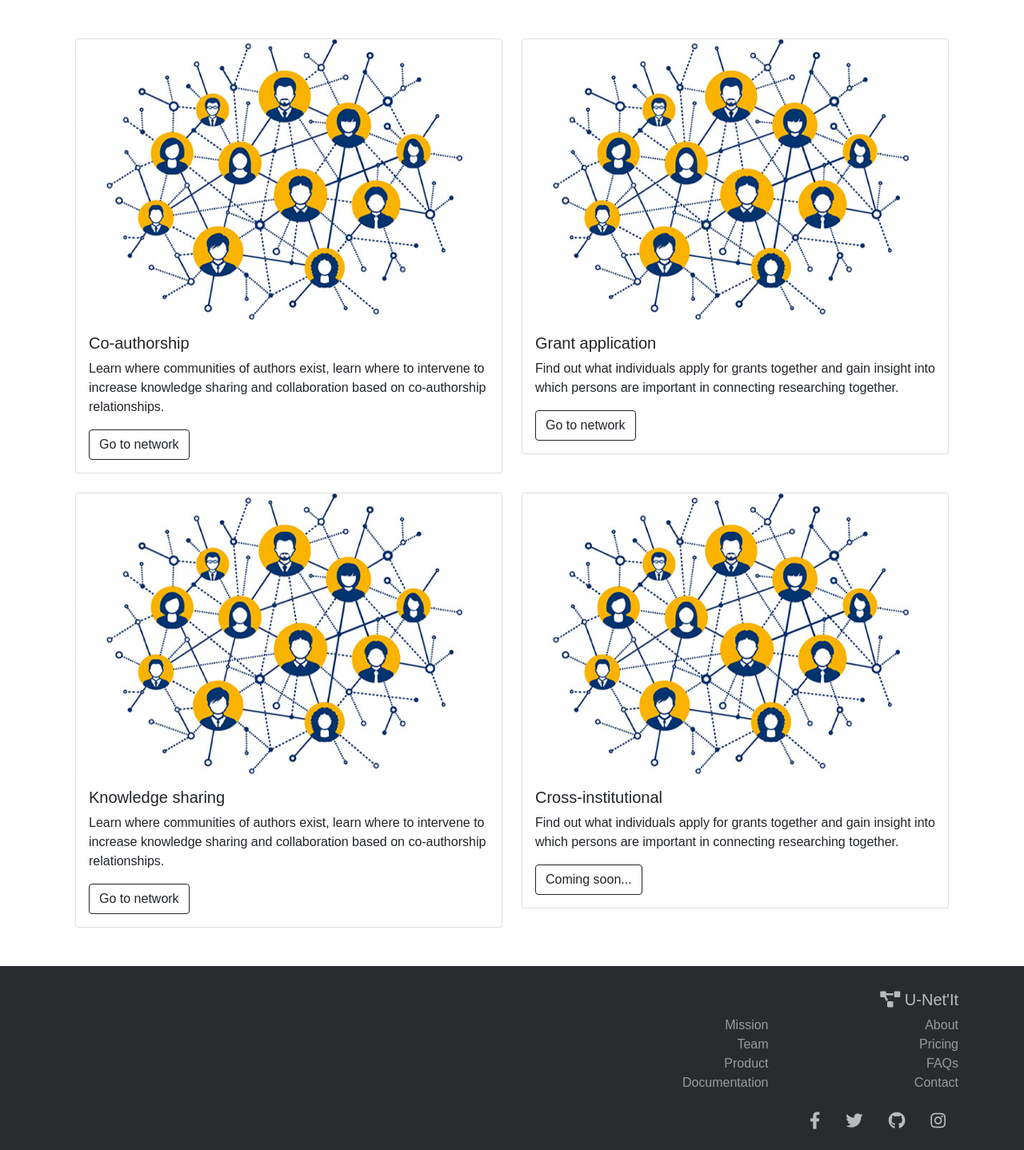
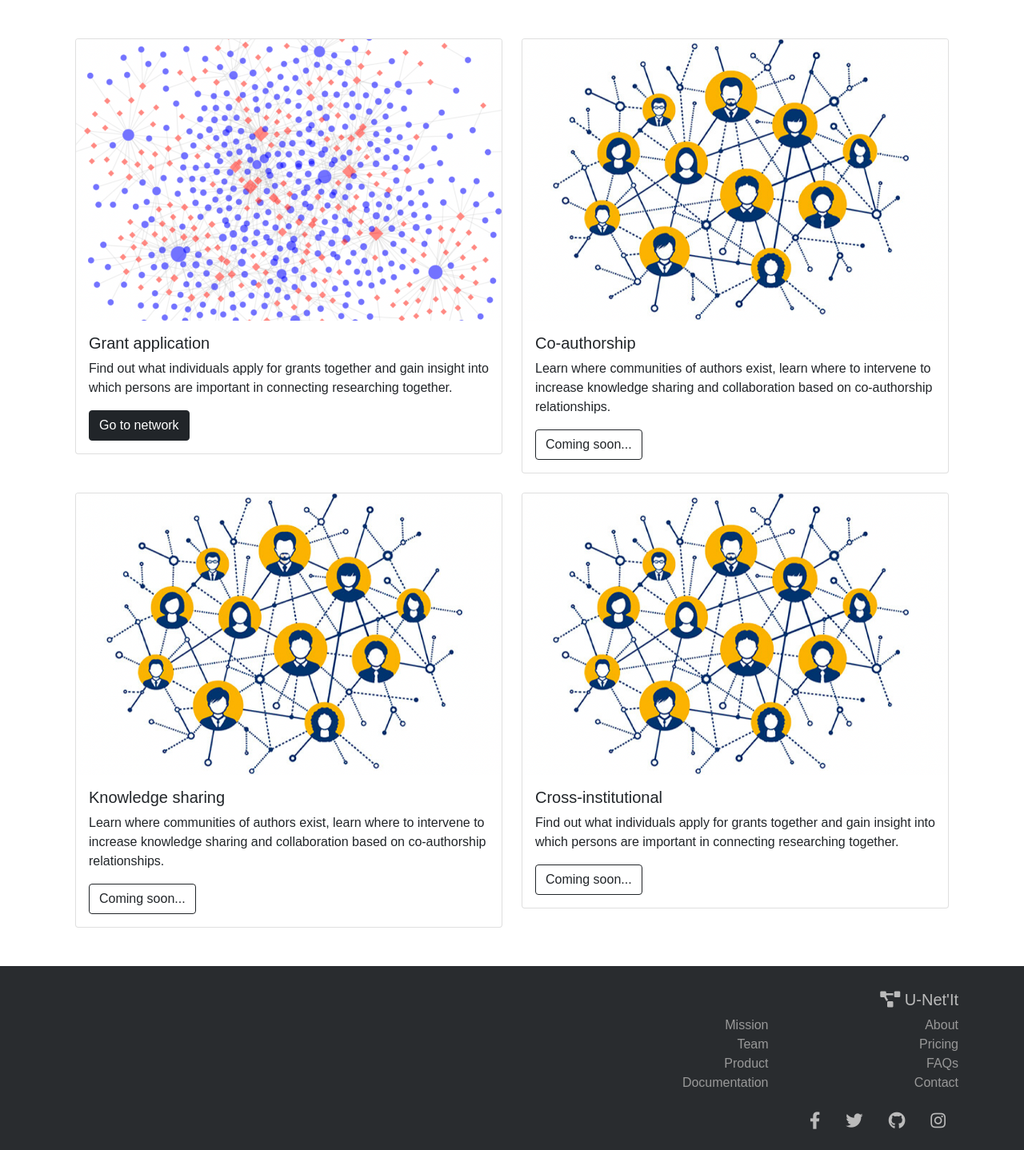
Before and after one commit to Floor99/DCiA_group6, a Flask app: page / in a window 1280 px wide. Shown: the part 212-1650 px from the top of the page at 80% size. Run offline with Flask 3, Linux system fonts and the light colour scheme.

Commit message:
adjusted index page

```diff
--- a/DCiA/dcia/templates/index.html
+++ b/DCiA/dcia/templates/index.html
@@ -13,24 +13,25 @@
   <div class="row">
     <div class="col-md-6">
       <div class="card">
-        <img src="{{ url_for('static', filename='images/network_example_image.png') }}" class="card-img-top" alt="Co-authorship Network">
+        <img src="{{ url_for('static', filename='images/grants.png') }}" class="card-img-top" alt="Grant Application Network">
         <div class="card-body">
-          <h5 class="card-title">Co-authorship</h5>
-          <p class="card-text">Learn where communities of authors exist, learn where to intervene to increase knowledge sharing and collaboration based on co-authorship relationships.</p>
-          <a href="{{url_for('co_authorship')}}" class="btn btn-outline-dark">Go to network</a>
+          <h5 class="card-title">Grant application</h5>
+          <p class="card-text">Find out what individuals apply for grants together and gain insight into which persons are important in connecting researching together.</p>
+          <a href="{{url_for('grant_applications')}}" class="btn btn-dark">Go to network</a>
         </div>
       </div>
     </div>
     <div class="col-md-6">
       <div class="card">
-        <img src="{{ url_for('static', filename='images/network_example_image.png') }}" class="card-img-top" alt="Grant Application Network">
+        <img src="{{ url_for('static', filename='images/network_example_image.png') }}" class="card-img-top" alt="Co-authorship Network">
         <div class="card-body">
-          <h5 class="card-title">Grant application</h5>
-          <p class="card-text">Find out what individuals apply for grants together and gain insight into which persons are important in connecting researching together.</p>
-          <a href="{{url_for('grant_applications')}}" class="btn btn-outline-dark">Go to network</a>
+          <h5 class="card-title">Co-authorship</h5>
+          <p class="card-text">Learn where communities of authors exist, learn where to intervene to increase knowledge sharing and collaboration based on co-authorship relationships.</p>
+          <a href="#" class="btn btn-outline-dark">Coming soon...</a>
         </div>
       </div>
     </div>
+
   </div>
   <br>
   <div class="row">
@@ -40,7 +41,7 @@
         <div class="card-body">
           <h5 class="card-title">Knowledge sharing</h5>
           <p class="card-text">Learn where communities of authors exist, learn where to intervene to increase knowledge sharing and collaboration based on co-authorship relationships.</p>
-          <a href="{{url_for('knowledge_sharing')}}" class="btn btn-outline-dark">Go to network</a>
+          <a href="#" class="btn btn-outline-dark">Coming soon...</a>
         </div>
       </div>
     </div>
```
Also changed, not shown: DCiA/dcia/static/images/grants.png (added), DCiA/dcia/static/style.css (line endings or trailing spaces).
